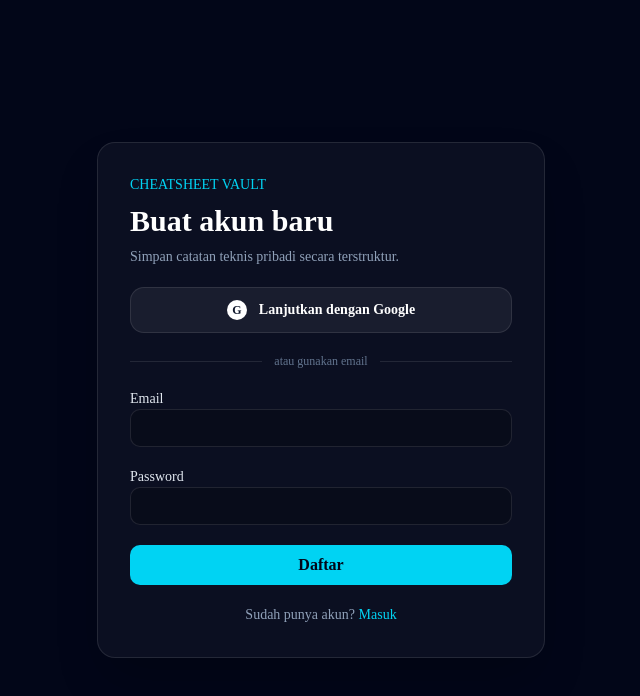
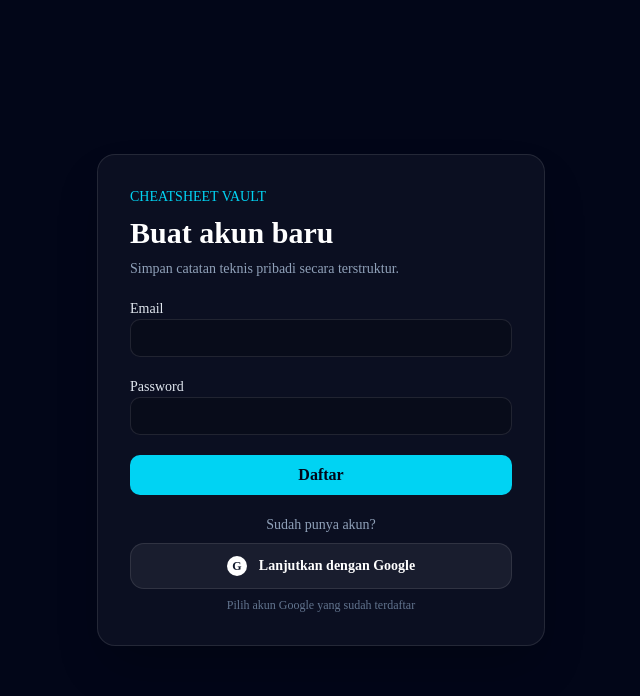
Before and after one commit to zskieeee/cheatsheet-manager, a Next.js app: page /auth/register in a window 1280 px wide. Shown: the top 696 px of the page, without its empty margins (319-959 px from the left). Built offline with nearby package versions, Linux system fonts and the light colour scheme.

Commit message:
Open Google account chooser from register page

```diff
--- a/components/auth-form.tsx
+++ b/components/auth-form.tsx
@@ -49,13 +49,16 @@ export function AuthForm({ mode }: Props) {
         <p className="mt-2 text-sm text-slate-400">Simpan catatan teknis pribadi secara terstruktur.</p>
       </div>
 
+      {mode === 'login' && (
+        <>
           <GoogleSignInButton />
-
           <div className="flex items-center gap-3 text-xs text-slate-500">
             <span className="h-px flex-1 bg-white/10" />
             atau gunakan email
             <span className="h-px flex-1 bg-white/10" />
           </div>
+        </>
+      )}
 
       <label className="block space-y-2 text-sm text-slate-200">
         <span>Email</span>
@@ -74,12 +77,18 @@ export function AuthForm({ mode }: Props) {
         {pending ? 'Memproses...' : mode === 'login' ? 'Masuk' : 'Daftar'}
       </button>
 
+      {mode === 'login' ? (
         <p className="text-center text-sm text-slate-400">
-        {mode === 'login' ? 'Belum punya akun?' : 'Sudah punya akun?'}{' '}
-        <Link className="text-cyan-400 hover:underline" href={mode === 'login' ? '/auth/register' : '/auth/login'}>
-          {mode === 'login' ? 'Daftar' : 'Masuk'}
-        </Link>
+          Belum punya akun?{' '}
+          <Link className="text-cyan-400 hover:underline" href="/auth/register">Daftar</Link>
         </p>
+      ) : (
+        <div className="space-y-2 text-center">
+          <p className="text-sm text-slate-400">Sudah punya akun?</p>
+          <GoogleSignInButton />
+          <p className="text-xs text-slate-500">Pilih akun Google yang sudah terdaftar</p>
+        </div>
+      )}
     </form>
   )
 }
```
Lines whose indentation alone changed are shown as unchanged.
